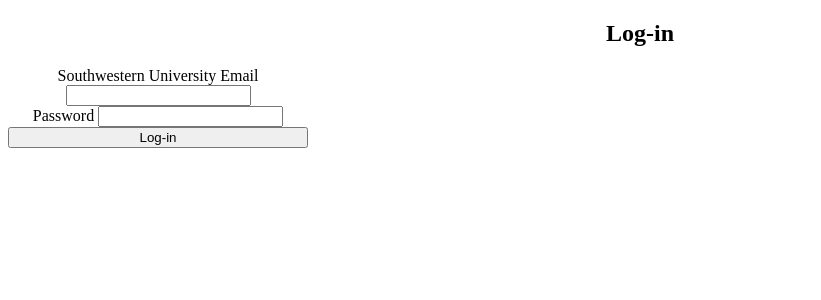
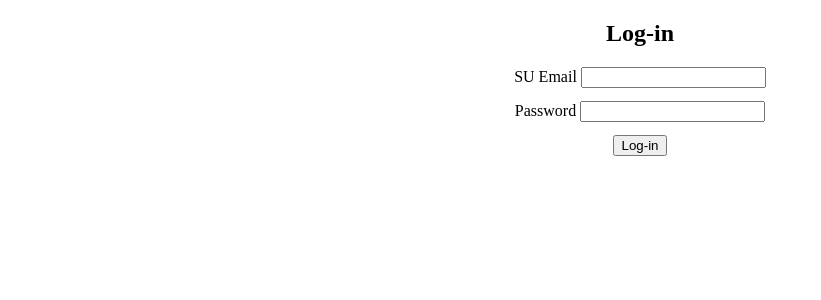
Before and after one commit to ClaytonNolen/GymIsland-2024CSC, a SvelteKit app: page /Log-in in a window 1280 px wide. Shown: the top 300 px of the page, without its empty margins (0-821 px from the left). Built offline with nearby package versions, Linux system fonts and the light colour scheme.

Commit message:
Fixed layout of form

```diff
--- a/src/routes/Log-in/+page.svelte
+++ b/src/routes/Log-in/+page.svelte
@@ -8,7 +8,7 @@
 
     <form>
         <div>
-            <label for="email">Southwestern University Email</label>
+            <label for="email">SU Email</label>
             <input
                 type="text"
                 id="email"
@@ -34,10 +34,16 @@
     section {
         text-align: center;
     }
+    form {
+        display: inline-block;
+        width: 300px;
+    }
 
-    form {
-      display: flex;
-      flex-direction: column;
-      width: 300px;
+    :global(input[type='text']) {
+        margin-bottom: 1em;
+    }
+
+    :global(input[type='password']) {
+        margin-bottom: 1em;
     }
 </style>
```
